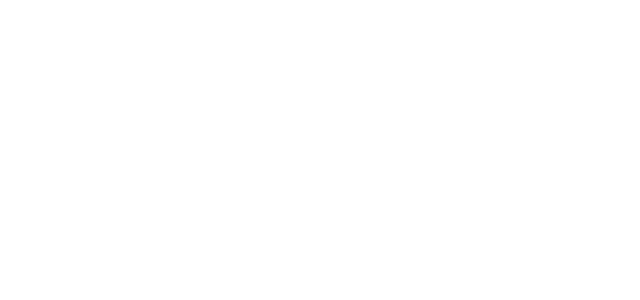
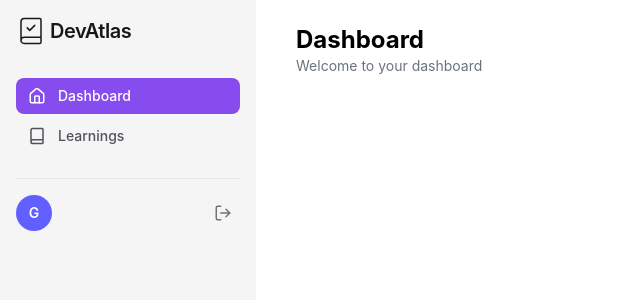
Before and after one commit to TomerP750/DevAtlas, a React (Vite) app in the folder frontend/: page /dashboard in a window 1280 px wide. Shown: the top 300 px of the page, without its empty margins (0-640 px from the left). Built offline with nearby package versions, Linux system fonts and the light colour scheme.

Commit message:
sidebar fixed, index added

```diff
--- /dev/null
+++ b/frontend/src/features/dashboard/index/pages/DashboardIndex.tsx
@@ -0,0 +1,14 @@
+import { DashboardHeader } from "../../shared/components/DashboardHeader";
+
+
+export function DashboardIndex() {
+    return (
+        <section className="p-6">
+            <DashboardHeader
+                title="Dashboard"
+                description="Welcome to your dashboard"
+            />
+
+        </section>
+    )
+}
--- a/frontend/src/features/dashboard/layout/sidebar/Sidebar.tsx
+++ b/frontend/src/features/dashboard/layout/sidebar/Sidebar.tsx
@@ -1,8 +1,69 @@
+import { BookCheck, LogOut } from "lucide-react";
+import { NavLink } from "react-router-dom";
+import { navItems } from "./navItems";
+import { Badge } from "../../../../shared/ui/Badge";
 
 
 export function Sidebar() {
     return (
-        <aside className="w-64 bg-white dark:bg-gray-800">
+        <aside className="w-64 bg-neutral-100 dark:bg-gray-800 p-4">
+
+            <h2 className="mb-8 inline-flex items-center gap-1 text-xl font-semibold tracking-tight text-zinc-900 dark:text-white">
+                <BookCheck size={30} strokeWidth={1.2} />
+                <span>DevAtlas</span>
+            </h2>
+
+            <nav className="flex flex-col gap-1 flex-1">
+                {navItems.map((item) => {
+                    const Icon = item.icon;
+
+                    return (
+                        <NavLink
+                            key={item.to}
+                            to={item.to}
+                            end
+                            className={({ isActive }) =>
+                                `group flex items-center gap-3 px-3 py-2 rounded-lg transition text-sm font-medium ${isActive
+                                    ? "bg-brand-primary/90 text-white dark:text-white"
+                                    : "text-zinc-600 hover:bg-brand-primary/10 hover:text-zinc-950 dark:text-white/60 dark:hover:text-white"
+                                }`
+                            }
+                        >
+                            <Icon size={18} className="shrink-0" />
+                            <span className="truncate">{item.label}</span>
+                        </NavLink>
+                    );
+                })}
+            </nav>
+
+            <div className="mt-6 border-t border-zinc-200 pt-4 dark:border-white/10">
+                <div className="flex items-center justify-between">
+
+                    {/* User badge */}
+                    <div className="flex items-center gap-3 min-w-0">
+                        <Badge
+
+
+                            size="sm"
+                        />
+
+                        <div className="min-w-0">
+                            <p className="truncate text-sm font-medium text-zinc-900 dark:text-white">
+                                {/* {user ? `${user?.firstName}` : "Guest"} */}
+                            </p>
+                        </div>
+                    </div>
+
+                    {/* Logout */}
+                    <button
+                        className="cursor-pointer rounded-md p-2 text-zinc-500 transition hover:bg-zinc-100 hover:text-zinc-950 dark:text-white/60 dark:hover:bg-white/5 dark:hover:text-white"
+                        aria-label="Logout"
+                    // onClick={handleLogout}
+                    >
+                        <LogOut size={18} />
+                    </button>
+                </div>
+            </div>
 
         </aside>
     )
--- /dev/null
+++ b/frontend/src/features/dashboard/layout/sidebar/navItems.ts
@@ -0,0 +1,23 @@
+import type { LucideIcon } from "lucide-react";
+import { BookIcon, HomeIcon } from "lucide-react";
+
+type NavItem = {
+    label: string;
+    icon: LucideIcon;
+    to: string;
+}
+
+
+export const navItems: NavItem[] = [
+    {
+        label: "Dashboard",
+        icon: HomeIcon,
+        to: "/dashboard",
+    },
+    {
+        label: "Learnings",
+        icon: BookIcon,
+        to: "/dashboard/learnings",
+    },
+
+]
--- /dev/null
+++ b/frontend/src/features/dashboard/shared/components/DashboardHeader.tsx
@@ -0,0 +1,15 @@
+interface DashboardHeaderProps {
+    title: string;
+    description: string;
+}
+
+export function DashboardHeader({ title, description }: DashboardHeaderProps) {
+    return (
+        <header className="h-20 bg-white dark:bg-gray-800">
+            <div className="container mx-auto px-4">
+                <h1 className="text-2xl font-bold">{title}</h1>
+                <p className="text-sm text-gray-500">{description}</p>
+            </div>
+        </header>
+    )
+}
--- a/frontend/src/layout/Routing.tsx
+++ b/frontend/src/layout/Routing.tsx
@@ -5,6 +5,7 @@ import { LoginPage } from "../features/authentication/pages/LoginPage";
 import { SignupPage } from "../features/authentication/pages/SignupPage";
 import { DashboardLayout } from "../features/dashboard/layout/DashboardLayout";
 import { Suspense } from "react";
+import { DashboardIndex } from "../features/dashboard/index/pages/DashboardIndex";
 
 export function Routing() {
     return (
@@ -17,7 +18,7 @@ export function Routing() {
             </Route>
 
             <Route path="/dashboard" element={<DashboardLayout />}>
-
+                <Route index element={<DashboardIndex />} />
             </Route>
         </Routes>
     )
```
